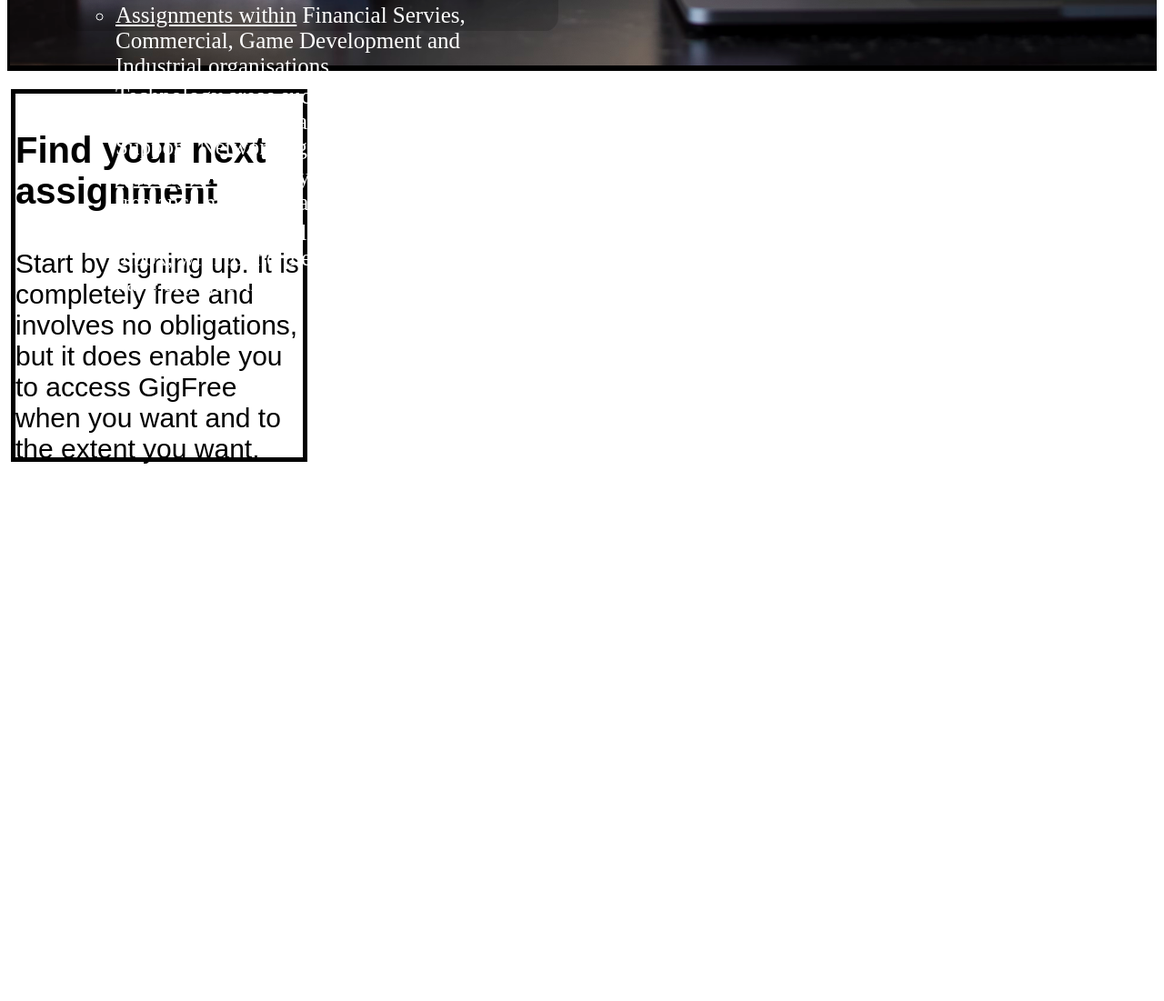
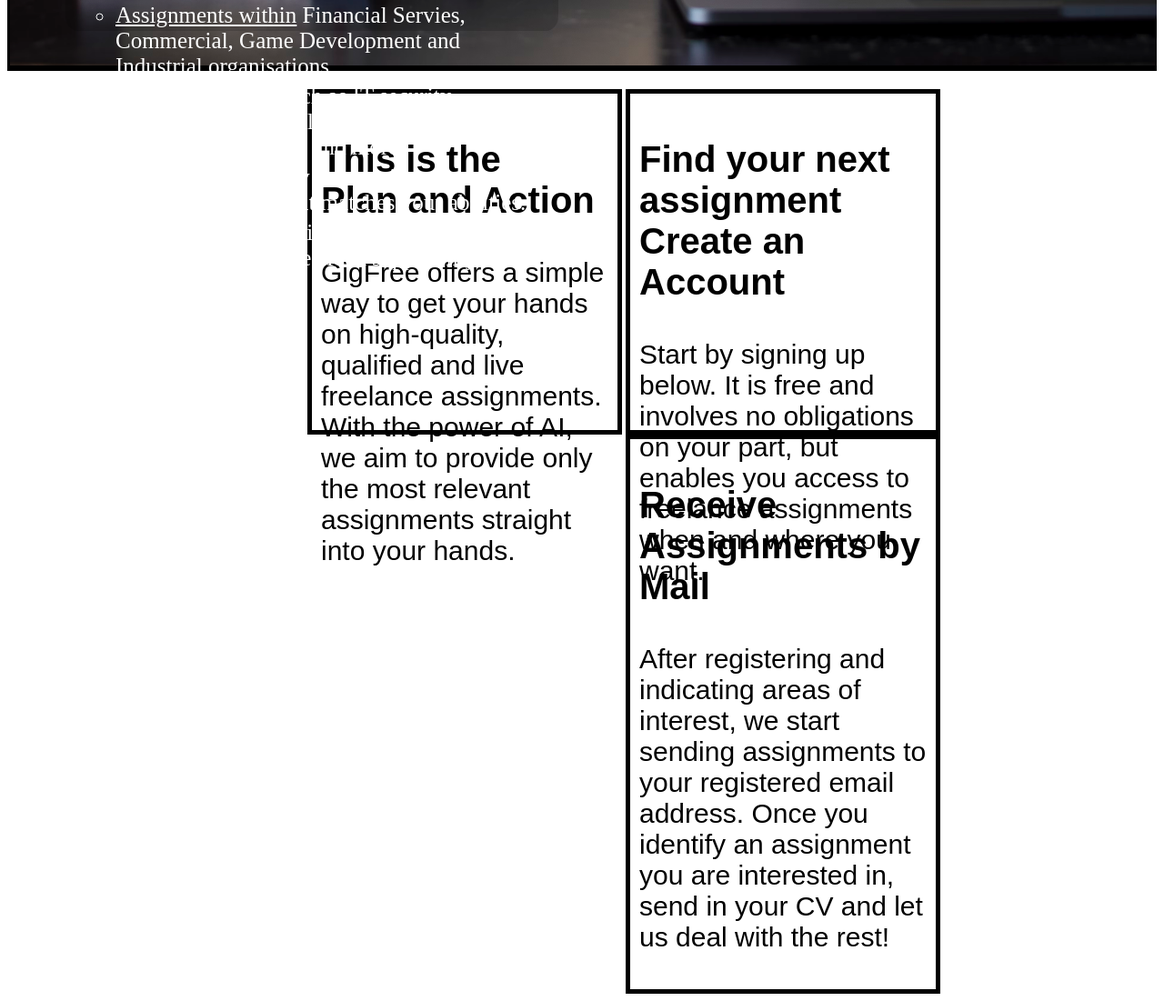
Before and after one commit to BjornBishop/Third-Attempt, a plain HTML site: page index.html in a window 1280 px wide. Shown: the part 710-1811 px from the top of the page at 91% size. Before the commit the page ends 1226 px from the top, so only its background shows below. Drawn offline with Linux system fonts and the light colour scheme.

Commit message:
feat: adding second row of text to Why section

```diff
--- a/assets/style.css
+++ b/assets/style.css
@@ -87,7 +87,7 @@
   z-index: 3;
   position: absolute;
   align-self: center;
-  margin-left: 34rem;
+  margin-left: 32rem;
 }
 .button {
   background-color: rgba(216, 58, 14, 0.872);
@@ -103,19 +103,36 @@
 }
 /* This part of the code is for the "why" section */
 #why {
-  display: block;
+  max-height: 1050px;
 }
-#why ul li {
-  list-style-type: number;
-  font-size: 50px;
-}
-.right-text {
-  max-width: 25%;
-  max-height: 400px;
+/* Left text box */
+.left-text {
+  width: 25%;
+  height: 350px;
   border: solid black 5px;
   display: inline-block;
+  padding: 10px;
+  vertical-align: top;
   margin-top: 20px;
-
+}
+.left-text h3 {
+  font-size: 40px;
+  font-family: sans-serif;
+}
+.left-text p {
+  font-size: 30px;
+  font-family: sans-serif;
+}
+/* Right text box */
+.right-text {
+  display:inline-block;
+  width: 25%;
+  height: 350px;
+  border: solid black 5px;
+  position:static;
+  padding: 10px;
+  vertical-align: top;
+  margin-top: 20px;
 }
 .right-text h3 {
   font-size: 40px;
@@ -125,8 +142,41 @@
   font-size: 30px;
   font-family: sans-serif;
 }
+/* hidden divs */
 .hidden {
-  max-width: 25%;
+  width: 25%;
   display: inline-block;
+  max-height: 400px;
+  border: black 5px solid;
+  height: 370px;
+  vertical-align: top;
+  margin-top: 20px;
+  visibility: hidden;
+}
+.hidden2 {
+  width: 25%;
+  display: inline-block;
+  max-height: 400px;
+  border: black 5px solid;
+  height: 350px;
+  visibility: hidden;
+  padding-left: 5px;
+  padding-right: 5px;
+}
+/* second row "why" section */
+.row-two-text {
+  width: 25%;
+  border: black 5px solid;
+  display: inline-block;
+  vertical-align: top;
+  padding: 10px;
+}
+.row-two-text h3 {
+  font-size: 40px;
+  font-family: sans-serif;
+}
+.row-two-text p {
+  font-size: 30px;
+  font-family: sans-serif;
 }
 /* This part is all about making the site reactive */
--- a/index.html
+++ b/index.html
@@ -48,13 +48,27 @@
         </section>
         <!--Everything to do with the "why" section-->
         <div id="why">
-            <div class="hidden"></div>
-                <div class="right-text">
-                    <h3>Find your next assignment</h3>
-                    <p>Start by signing up. It is completely free and involves no obligations, but it does enable you to access GigFree
-                    when you want and to the extent you want.
+            <div class="hidden">hidden</div>
+                <div class="left-text">
+                    <h3>This is the <br>Plan and Action</h3>
+                    <p>GigFree offers a simple way to get your hands on high-quality, qualified and live freelance assignments.
+                        With the power of AI, we aim to provide only the most relevant assignments straight into your hands.
                     </p>
                 </div>
+            <div class="right-text">
+                <h3>Find your next assignment Create an Account</h3>
+                <p>Start by signing up below. It is free and involves no obligations on your part, but enables you
+                    access to freelance assignments when and where you want.
+                </p>
+            </div>
+            <div class="hidden2">hidden</div>
+            <div class="hidden2">hidden</div>
+            <div class="row-two-text">
+                <h3>Receive Assignments by Mail</h3>
+                <p>After registering and indicating areas of interest, we start sending assignments to your registered
+                    email address. Once you identify an assignment you are interested in, send in your CV and let us deal
+                    with the rest!
+                </p>
             </div>
         </div>
     <!--Everything to do with the "about" section goes here-->
```
